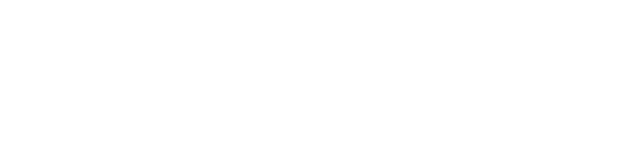
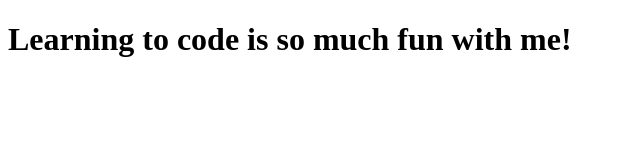
Before and after one commit to omkar2744/persona, a website: page index.html in a window 1280 px wide. Shown: the whole page, without its empty margins (0-640 px from the left). Drawn offline with Linux system fonts and the light colour scheme.

Commit message:
update html

```diff
--- a/index.html
+++ b/index.html
@@ -3,9 +3,9 @@
 <head>
   <meta charset="UTF-8">
   <meta name="viewport" content="width=device-width, initial-scale=1.0">
-  <title>Document</title>
+  <title>We are working on an HTML site!</title>
 </head>
 <body>
-
+  <h1>Learning to code is so much fun with me!</h1>
 </body>
 </html>
```
Also changed, not shown: .codesandbox/tasks.json (added).
